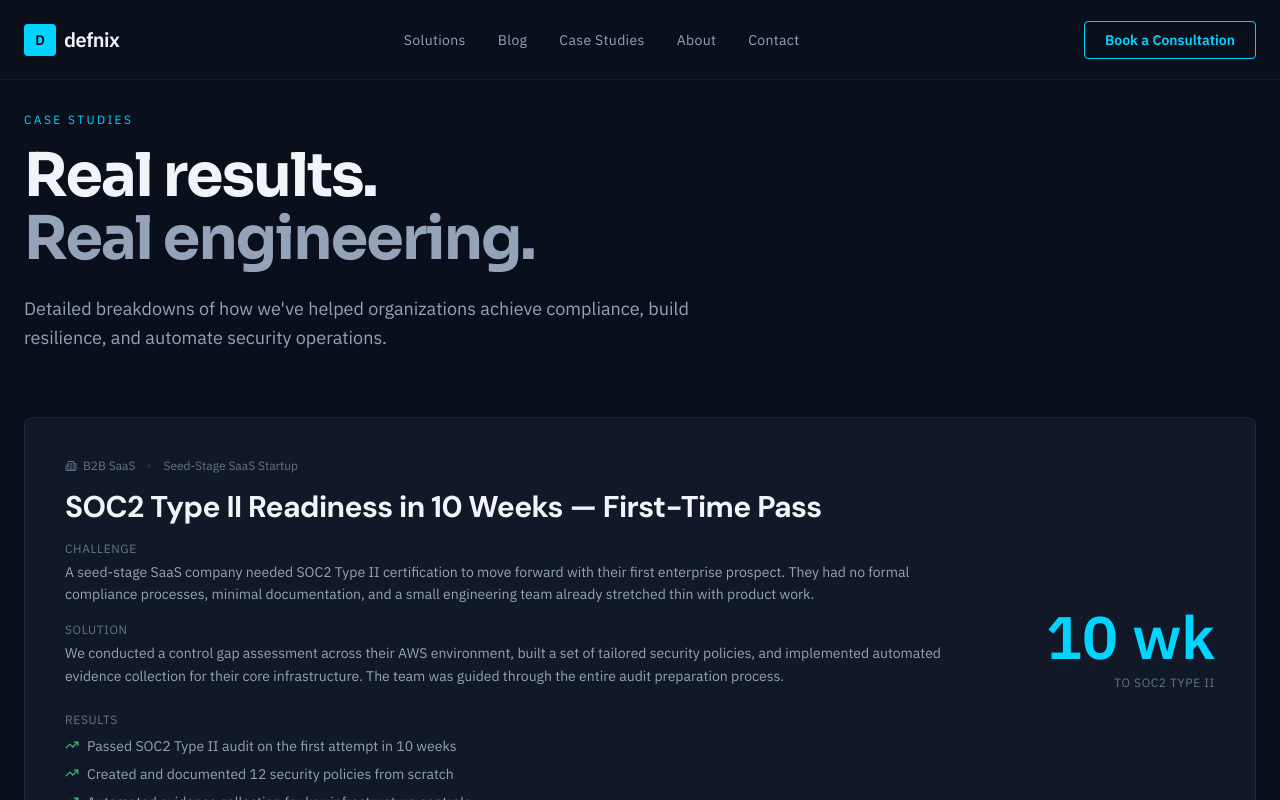
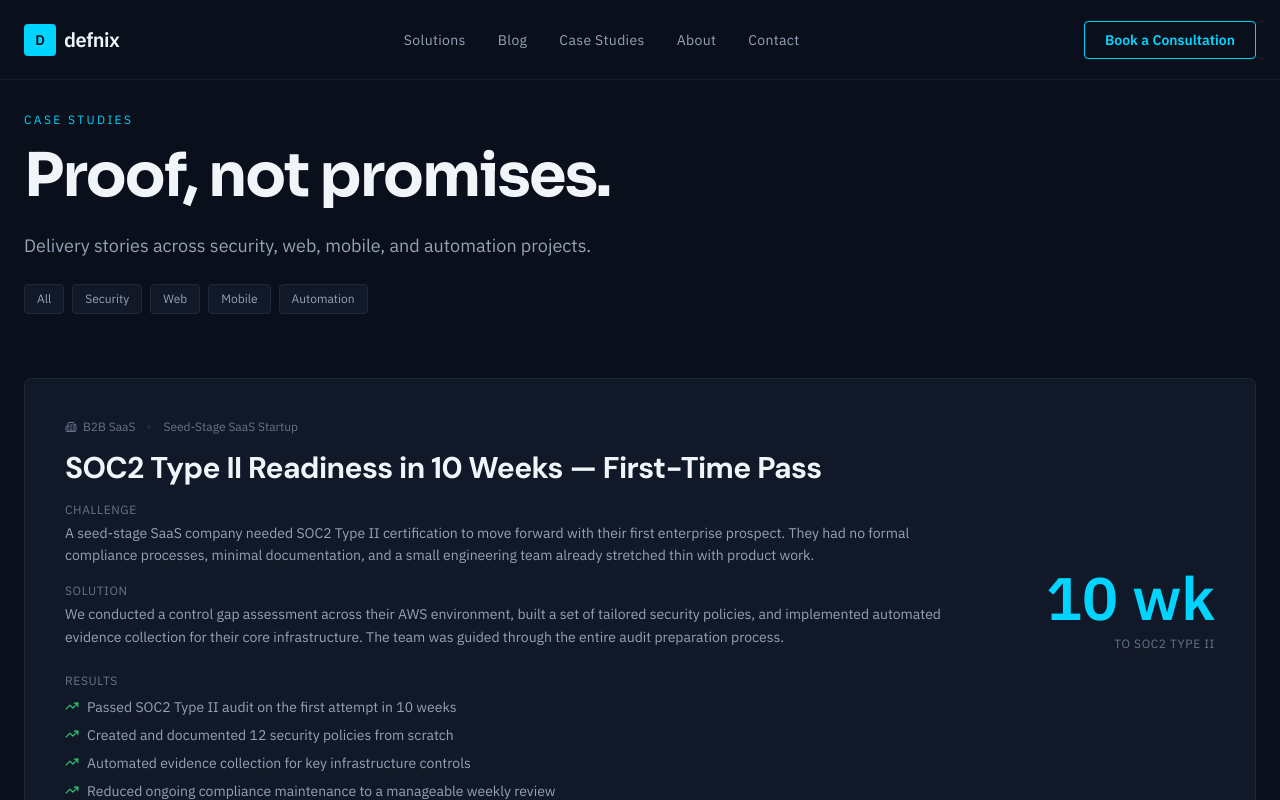
Before and after one commit to Sarang2401/Defnix, a Next.js app in the folder frontend/: page /case-studies in a window 1280 px wide. Shown: the top 800 px of the page. Built offline with nearby package versions, Linux system fonts and the light colour scheme; no server answers.

Commit message:
feat(case-studies): update case studies page structure and filtering UI

```diff
--- a/frontend/src/app/case-studies/page.tsx
+++ b/frontend/src/app/case-studies/page.tsx
@@ -174,19 +174,22 @@ export default async function CaseStudiesPage() {
                 </PageTransition>
                 <PageTransition delay={0.1}>
                     <h1 className="text-4xl sm:text-5xl lg:text-6xl text-[var(--color-text-primary)] mb-6">
-                        Real results.
-                        <br />
-                        <span className="text-[var(--color-text-secondary)]">
-                            Real engineering.
-                        </span>
+                        Proof, not promises.
                     </h1>
                 </PageTransition>
                 <PageTransition delay={0.2}>
                     <p className="text-lg text-[var(--color-text-secondary)] max-w-2xl leading-relaxed">
-                        Detailed breakdowns of how we&apos;ve helped organizations
-                        achieve compliance, build resilience, and automate security
-                        operations.
+                        Delivery stories across security, web, mobile, and automation projects.
                     </p>
+                </PageTransition>
+                <PageTransition delay={0.3}>
+                    <div className="mt-6 flex flex-wrap gap-2">
+                        {["All", "Security", "Web", "Mobile", "Automation"].map((filter) => (
+                            <span key={filter} className="rounded border border-[var(--color-border)] bg-[var(--color-bg-surface)] px-3 py-1.5 text-xs text-[var(--color-text-secondary)]">
+                                {filter}
+                            </span>
+                        ))}
+                    </div>
                 </PageTransition>
             </section>
 
```
